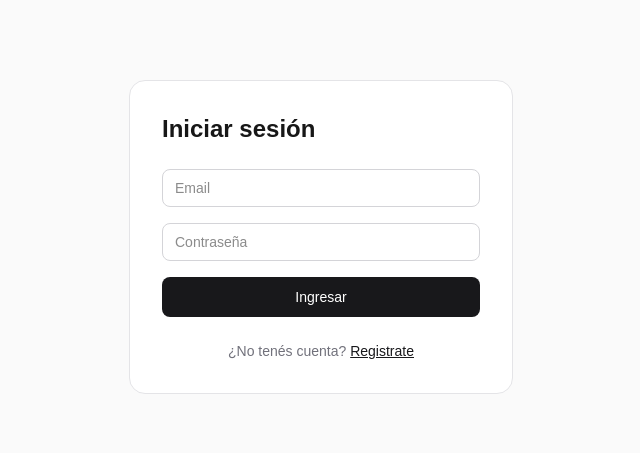
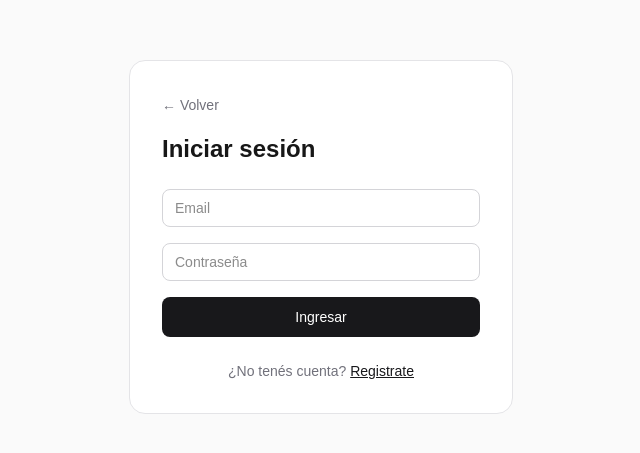
Before and after one commit to bialyLT/gen-md, a Next.js app: page /login in a window 1280 px wide. Shown: the part 163-616 px from the top of the page, without its empty margins (319-959 px from the left). Built offline with nearby package versions, Linux system fonts and the light colour scheme.

Commit message:
feat(nav): boton de volver en login, register, dashboard, admin y planes para movil

```diff
--- a/src/app/admin/page.tsx
+++ b/src/app/admin/page.tsx
@@ -1,4 +1,5 @@
 import { prisma } from "@/lib/prisma";
+import { BackButton } from "@/components/back-button";
 
 export default async function AdminPage() {
   const [totalUsers, proUsers, plans, subscriptions, recentUsers] =
@@ -23,6 +24,9 @@ export default async function AdminPage() {
 
   return (
     <div>
+      <div className="mb-4">
+        <BackButton href="/dashboard" label="Volver al panel" />
+      </div>
       <h1 className="mb-6 text-xl font-semibold sm:text-2xl">Panel de administración</h1>
 
       <div className="mb-8 grid grid-cols-2 gap-3 sm:gap-4 lg:grid-cols-4">
--- a/src/app/admin/plans/page.tsx
+++ b/src/app/admin/plans/page.tsx
@@ -1,5 +1,13 @@
+import { BackButton } from "@/components/back-button";
 import { PlansManager } from "@/components/admin/plans-manager";
 
 export default function AdminPlansPage() {
-  return <PlansManager />;
+  return (
+    <div>
+      <div className="mb-4">
+        <BackButton href="/admin" label="Volver al panel de admin" />
+      </div>
+      <PlansManager />
+    </div>
+  );
 }
--- a/src/app/dashboard/page.tsx
+++ b/src/app/dashboard/page.tsx
@@ -8,6 +8,7 @@ import { LogoutButton } from "@/components/logout-button";
 import { DeleteChatButton } from "@/components/delete-chat-button";
 import { UpgradeButton } from "@/components/upgrade-button";
 import { CheckoutActivator } from "@/components/checkout-activator";
+import { BackButton } from "@/components/back-button";
 
 export default async function DashboardPage() {
   const session = await auth();
@@ -59,6 +60,9 @@ export default async function DashboardPage() {
       </aside>
 
       <main className="flex-1 p-4 sm:p-6">
+        <div className="mb-4 md:hidden">
+          <BackButton href="/" label="Volver al inicio" />
+        </div>
         <CheckoutActivator />
         <div className="mb-6 flex flex-col gap-3 sm:flex-row sm:items-center sm:justify-between">
           <div className="min-w-0">
--- a/src/app/login/page.tsx
+++ b/src/app/login/page.tsx
@@ -3,6 +3,7 @@
 import { Suspense, useState } from "react";
 import { signIn } from "next-auth/react";
 import { useRouter, useSearchParams } from "next/navigation";
+import { BackButton } from "@/components/back-button";
 
 function LoginForm() {
   const router = useRouter();
@@ -37,6 +38,9 @@ function LoginForm() {
   return (
     <div className="flex flex-1 items-center justify-center bg-zinc-50 px-4 dark:bg-black">
       <div className="w-full max-w-sm rounded-2xl border border-zinc-200 bg-white p-6 sm:p-8 dark:border-zinc-800 dark:bg-zinc-950">
+        <div className="mb-4">
+          <BackButton href="/" />
+        </div>
         <h1 className="mb-6 text-2xl font-semibold">Iniciar sesión</h1>
         <form onSubmit={handleSubmit} className="flex flex-col gap-4">
           <input
--- a/src/app/planes/page.tsx
+++ b/src/app/planes/page.tsx
@@ -1,9 +1,9 @@
-import Link from "next/link";
 import { redirect } from "next/navigation";
 import { auth } from "@/auth";
 import { prisma } from "@/lib/prisma";
 import { PlanCheckoutButton } from "@/components/plan-checkout-button";
 import { LogoutButton } from "@/components/logout-button";
+import { BackButton } from "@/components/back-button";
 
 export const dynamic = "force-dynamic";
 
@@ -20,12 +20,7 @@ export default async function PlanesPage() {
     <main className="flex min-h-screen flex-col bg-zinc-50 p-4 sm:p-6 dark:bg-black">
       <header className="mb-6 flex items-start justify-between gap-3 sm:mb-8 sm:items-center">
         <div className="min-w-0">
-          <Link
-            href="/dashboard"
-            className="text-sm text-zinc-500 transition hover:text-zinc-700 dark:hover:text-zinc-300"
-          >
-            ← Volver al panel
-          </Link>
+          <BackButton href="/dashboard" label="Volver al panel" />
           <h1 className="mt-1 text-xl font-semibold sm:text-2xl">
             Elegí tu plan
           </h1>
--- a/src/app/register/page.tsx
+++ b/src/app/register/page.tsx
@@ -2,6 +2,7 @@
 
 import { useState } from "react";
 import { useRouter } from "next/navigation";
+import { BackButton } from "@/components/back-button";
 
 export default function RegisterPage() {
   const router = useRouter();
@@ -36,6 +37,9 @@ export default function RegisterPage() {
   return (
     <div className="flex flex-1 items-center justify-center bg-zinc-50 px-4 dark:bg-black">
       <div className="w-full max-w-sm rounded-2xl border border-zinc-200 bg-white p-6 sm:p-8 dark:border-zinc-800 dark:bg-zinc-950">
+        <div className="mb-4">
+          <BackButton href="/" />
+        </div>
         <h1 className="mb-6 text-2xl font-semibold">Crear cuenta</h1>
         <form onSubmit={handleSubmit} className="flex flex-col gap-4">
           <input
--- /dev/null
+++ b/src/components/back-button.tsx
@@ -0,0 +1,32 @@
+"use client";
+
+import { useRouter } from "next/navigation";
+
+interface Props {
+  /** Destino al que ir si no hay historial para volver (ej. llegada directa). */
+  href?: string;
+  label?: string;
+}
+
+export function BackButton({ href = "/", label = "Volver" }: Props) {
+  const router = useRouter();
+
+  function handleClick() {
+    const idx = (window.history.state as { idx?: number } | null)?.idx;
+    if (typeof idx === "number" && idx > 0) {
+      router.back();
+    } else {
+      router.push(href);
+    }
+  }
+
+  return (
+    <button
+      type="button"
+      onClick={handleClick}
+      className="text-sm text-zinc-500 transition hover:text-zinc-700 dark:hover:text-zinc-300"
+    >
+      ← {label}
+    </button>
+  );
+}
```
